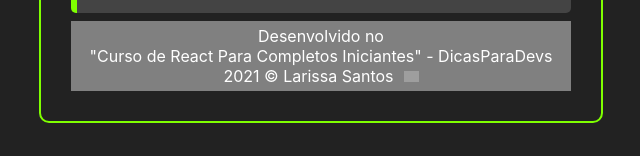
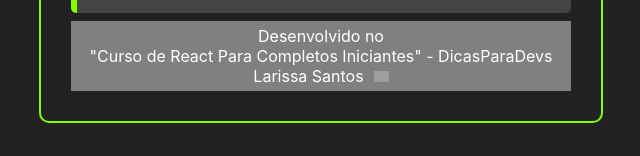
Before and after one commit to LariMoro20/projeto-react-todo, a React (Create React App) app: page / in a window 1280 px wide. Shown: the part 604-760 px from the top of the page, without its empty margins (319-959 px from the left). Built offline with nearby package versions, Linux system fonts and the light colour scheme; grey boxes are pictures that could not be loaded.

Commit message:
Update Footer.jsx

```diff
--- a/src/components/Footer.jsx
+++ b/src/components/Footer.jsx
@@ -1,5 +1,4 @@
 import React from "react";
-const year = new Date().getFullYear();
 const Footer = () => {
   return (
     <footer className="section_footer">
@@ -8,7 +7,7 @@
         href="https://github.com/LariMoro20/projeto-react-todo"
         style={{ textDecoration: "none", color: "white" }}
       ><br></br>
-        {year} &copy; Larissa Santos
+        Larissa Santos
         <img
           src="https://image.flaticon.com/icons/png/512/25/25231.png"
           alt=""
```
